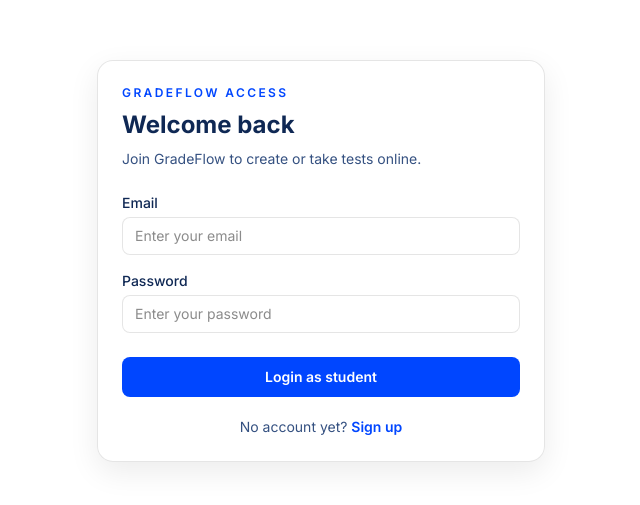
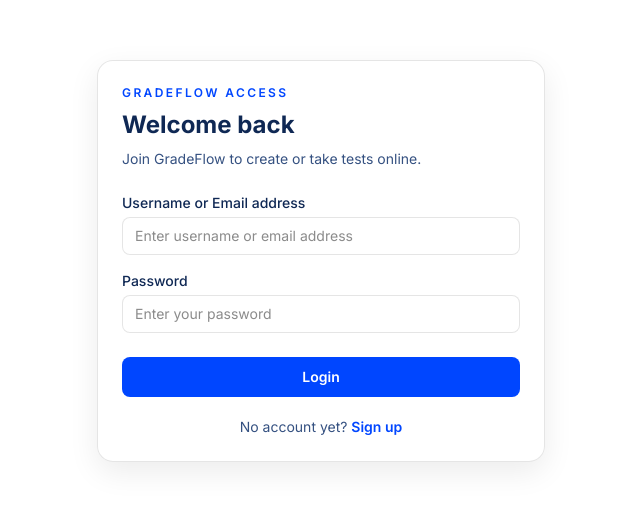
Before and after one commit to GradeFlowOrg/frontend, a Next.js app: page /login in a window 1280 px wide. Shown: the part 139-644 px from the top of the page, without its empty margins (319-959 px from the left). Built offline with nearby package versions, Linux system fonts and the light colour scheme.

Commit message:
restyling the login form

```diff
--- a/src/app/(authentication)/_components/LoginUI.tsx
+++ /dev/null
@@ -1,91 +0,0 @@
-"use client";
-
-import Link from "next/link";
-import { useState } from "react";
-import { GraduationCap, UserRound } from "lucide-react";
-import Input from "@/components/ui/Input";
-import Button from "@/components/ui/Button";
-
-type AuthMode = "login" | "signup";
-
-type AuthFormUIProps = {
-  mode: AuthMode;
-};
-
-export default function AuthFormUI({ mode }: AuthFormUIProps) {
-  const [role, setRole] = useState<"student" | "teacher">("student");
-  const isLogin = mode === "login";
-
-  return (
-    <section className="w-full px-4">
-      <div className="mx-auto w-full max-w-md rounded-2xl border border-black/10 bg-white/80 p-6 shadow-[0_10px_30px_rgba(0,0,0,0.08)] backdrop-blur dark:border-white/10 dark:bg-[#111827]/80">
-        <div className="mb-6">
-          <p className="text-xs font-semibold uppercase tracking-[0.2em] text-[#0046FF] dark:text-[#8fb0ff]">
-            GradeFlow Access
-          </p>
-          <h2 className="mt-2 text-2xl font-bold text-[#0F2854] dark:text-white">
-            {"Welcome back"}
-          </h2>
-          <p className="mt-2 text-sm text-[#355181] dark:text-slate-300">{"Join GradeFlow to create or take tests online."}
-          </p>
-        </div>
-
-        <form className="space-y-4">
-          {!isLogin && (
-            <div>
-              <label className="mb-1 block text-sm font-medium text-[#0F2854] dark:text-white">Full name</label>
-              <Input
-                type="text"
-                placeholder={role === "teacher" ? "Enter your name" : "Enter your name"}
-                className="w-full"
-              />
-            </div>
-          )}
-
-          <div>
-            <label className="mb-1 block text-sm font-medium text-[#0F2854] dark:text-white">Email</label>
-            <Input
-              type="email"
-              placeholder="Enter your email"
-              className="w-full"
-            />
-          </div>
-
-          <div>
-            <label className="mb-1 block text-sm font-medium text-[#0F2854] dark:text-white">Password</label>
-            <Input
-              type="password"
-              placeholder="Enter your password"
-              className="w-full"
-            />
-          </div>
-
-          {!isLogin && (
-            <div>
-              <label className="mb-1 block text-sm font-medium text-[#0F2854] dark:text-white">Confirm password</label>
-              <Input
-                type="password"
-                placeholder="Re-enter your password"
-                className="w-full"
-              />
-            </div>
-          )}
-
-          <Button
-            type="submit"
-            className="w-full"
-          >
-            {isLogin ? `Login as ${role}` : `Create ${role} account`}
-          </Button>
-        </form>
-
-        <p className="mt-5 text-center text-sm text-[#355181] dark:text-slate-300">
-          {isLogin ? "No account yet?" : "Already have an account?"}{" "}
-          <Link href={isLogin ? "/signup" : "/login"} className="font-semibold text-[#0046FF]">
-            {isLogin ? "Sign up" : "Login"}
-          </Link>
-        </p>
-      </div>
-    </section>
-  );
-}
--- a/src/app/(authentication)/login/page.tsx
+++ b/src/app/(authentication)/login/page.tsx
@@ -1,5 +1,79 @@
-import AuthFormUI from "../_components/LoginUI";
+"use client";
+
+import Link from "next/link";
+import Input from "@/components/ui/Input";
+import Button from "@/components/ui/Button";
+import React from "react";
+import { LoginFormField } from "@/types";
+import { SubmitHandler, useForm } from "react-hook-form";
 
 export default function LoginPage() {
-  return <AuthFormUI mode="login" />;
+
+  const { register, handleSubmit, formState: { errors } } = useForm<LoginFormField>()
+  const onSubmit: SubmitHandler<LoginFormField> = (data) => {
+    console.log(data)
+  }
+
+  return (
+    <section className="w-full px-4">
+      <div className="mx-auto w-full max-w-md rounded-2xl border border-black/10 bg-white/80 p-6 shadow-[0_10px_30px_rgba(0,0,0,0.08)] backdrop-blur dark:border-white/10 dark:bg-[#111827]/80">
+        <div className="mb-6">
+          <p className="text-xs font-semibold uppercase tracking-[0.2em] text-[#0046FF] dark:text-[#8fb0ff]">
+            GradeFlow Access
+          </p>
+          <h2 className="mt-2 text-2xl font-bold text-[#0F2854] dark:text-white">
+            {"Welcome back"}
+          </h2>
+          <p className="mt-2 text-sm text-[#355181] dark:text-slate-300">{"Join GradeFlow to create or take tests online."}
+          </p>
+        </div>
+
+        <form className="space-y-4" onSubmit={handleSubmit(onSubmit)}>
+
+          <div>
+            <label className="mb-1 block text-sm font-medium text-[#0F2854] dark:text-white">Username or Email address</label>
+            <Input
+              {...register("identifier", {
+                required: "required",
+                minLength: 5,
+              })}
+              type="text"
+              placeholder="Enter username or email address"
+              className="w-full"
+            />
+            {errors.identifier && <span className="mt-1 text-sm text-red-500">{errors.identifier.message}</span>}
+          </div>
+
+          <div>
+            <label className="mb-1 block text-sm font-medium text-[#0F2854] dark:text-white">Password</label>
+            <Input
+              {...register("password", {
+                required: "required",
+                minLength: 5,
+                maxLength: 20,
+              })}
+              type="password"
+              placeholder="Enter your password"
+              className="w-full"
+            />
+            {errors.password && <span className="mt-1 text-sm text-red-500">{errors.password.message}</span>}
+          </div>
+
+          <Button
+            type="submit"
+            className="w-full"
+          >
+            Login
+          </Button>
+        </form>
+
+        <p className="mt-5 text-center text-sm text-[#355181] dark:text-slate-300">
+          No account yet?{' '}
+          <Link href="/signup" className="font-semibold text-[#0046FF]">
+            Sign up
+          </Link>
+        </p>
+      </div>
+    </section>
+  );
 }
--- a/src/app/(authentication)/signup/page.tsx
+++ b/src/app/(authentication)/signup/page.tsx
@@ -1,4 +1,4 @@
-import AuthFormUI from "../_components/LoginUI";
+
 
 export default function SignupPage() {
   return <h1>Sign up</h1>;
--- a/src/components/ui/Button.tsx
+++ b/src/components/ui/Button.tsx
@@ -1,9 +1,21 @@
-import React from 'react'
+import React from "react";
 
-const Button = ({children, className, type}: {children: React.ReactNode; className?: string; type?: "submit" | "reset" | "button";}) => {
-  return (
-    <button type={type} className={`mt-2 rounded-lg bg-[#0046FF] px-4 py-2.5 text-sm font-semibold text-white transition hover:bg-[#0036c4] cursor-pointer ${className || ""}`}>{children}</button>
-  )
-}
+type ButtonProps = React.ComponentPropsWithoutRef<"button">;
 
-export default Button
+const Button = React.forwardRef<HTMLButtonElement, ButtonProps>(
+  ({ children, className, ...props }, ref) => {
+    return (
+      <button
+        ref={ref}
+        className={`mt-2 rounded-lg bg-[#0046FF] px-4 py-2.5 text-sm font-semibold text-white transition hover:bg-[#0036c4] cursor-pointer disabled:cursor-not-allowed disabled:opacity-60 ${className || ""}`}
+        {...props}
+      >
+        {children}
+      </button>
+    );
+  }
+);
+
+Button.displayName = "Button";
+
+export default Button;
--- a/src/components/ui/Input.tsx
+++ b/src/components/ui/Input.tsx
@@ -1,13 +1,19 @@
-import React from 'react'
+import React from "react";
 
-const Input = ({ type, placeholder, className }: { type: string; placeholder: string; className?: string; }) => {
+type InputProps = React.ComponentPropsWithoutRef<"input">;
+
+const Input = React.forwardRef<HTMLInputElement, InputProps>(
+  ({ className, ...props }, ref) => {
     return (
-        <input
-            type={type}
-            placeholder={placeholder}
-            className={` rounded-lg border border-black/10 bg-white px-3 py-2 text-sm outline-none transition focus:border-[#0046FF] focus:ring-2 focus:ring-[#0046FF]/20 dark:border-white/10 dark:bg-[#0b1220] dark:text-white ${className || ""}`}
-        />
-    )
-}
+      <input
+        ref={ref}
+        className={`rounded-lg border border-black/10 bg-white px-3 py-2 text-sm outline-none transition focus:border-[#0046FF] focus:ring-2 focus:ring-[#0046FF]/20 dark:border-white/10 dark:bg-[#0b1220] dark:text-white ${className || ""}`}
+        {...props}
+      />
+    );
+  }
+);
 
-export default Input
+Input.displayName = "Input";
+
+export default Input;
--- a/src/types/index.ts
+++ b/src/types/index.ts
@@ -1,5 +1,4 @@
-export type FormFields = {
-  name: string;
+export type LoginFormField = {
+  identifier: string;
   password: string;
-  email: string;
 };
```
